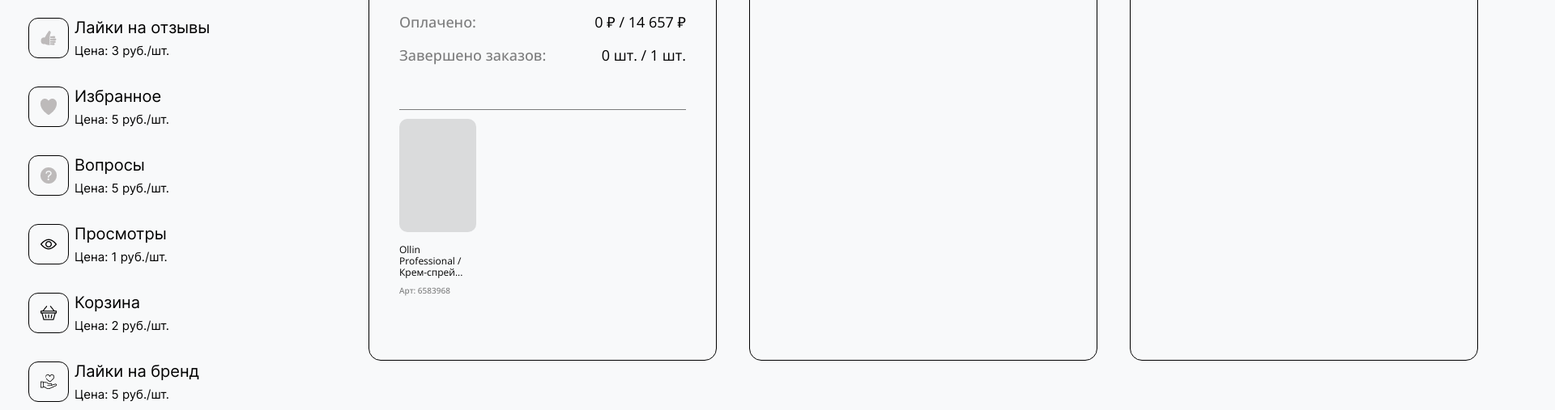
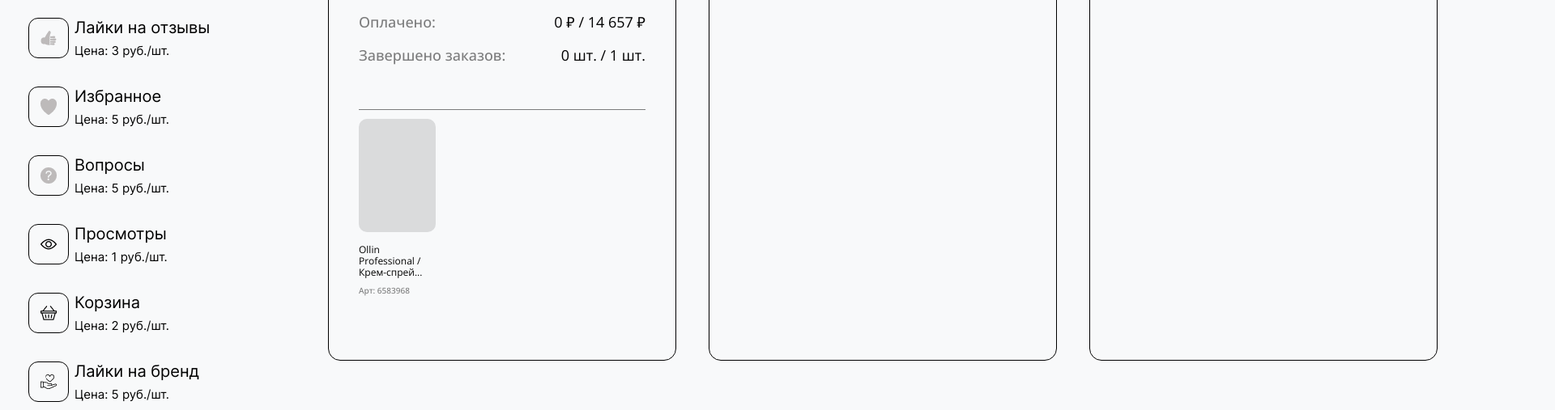
Before and after one commit to Unleashed97/wb, a website: page src/index.html in a window 1280 px wide. Shown: the part 366-873 px from the top of the page at 81% size, 1920 px wide, since content can reach past the window. Drawn offline with nearby package versions, Linux system fonts and the light colour scheme; files that its build step writes are made by us from their sources; files whose address does not match are found by name.

Commit message:
fix: card list margin

```diff
--- a/src/scss/components/main.scss
+++ b/src/scss/components/main.scss
@@ -18,6 +18,6 @@
         grid-auto-rows: auto;
         gap: 40px;
 
-        padding: 0 100px;
+        padding: 0 50px;
     }
 }
```
Also changed, not shown: dist/css/style.min.css.
